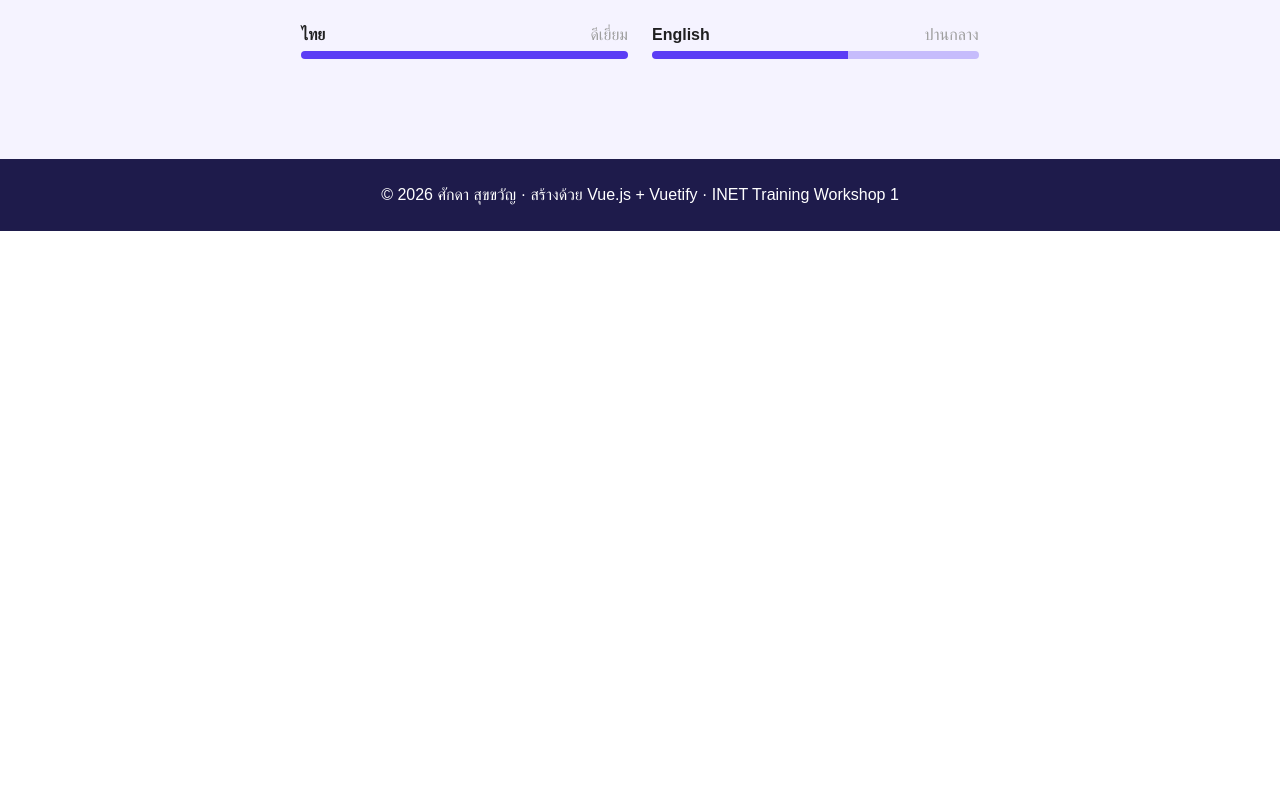
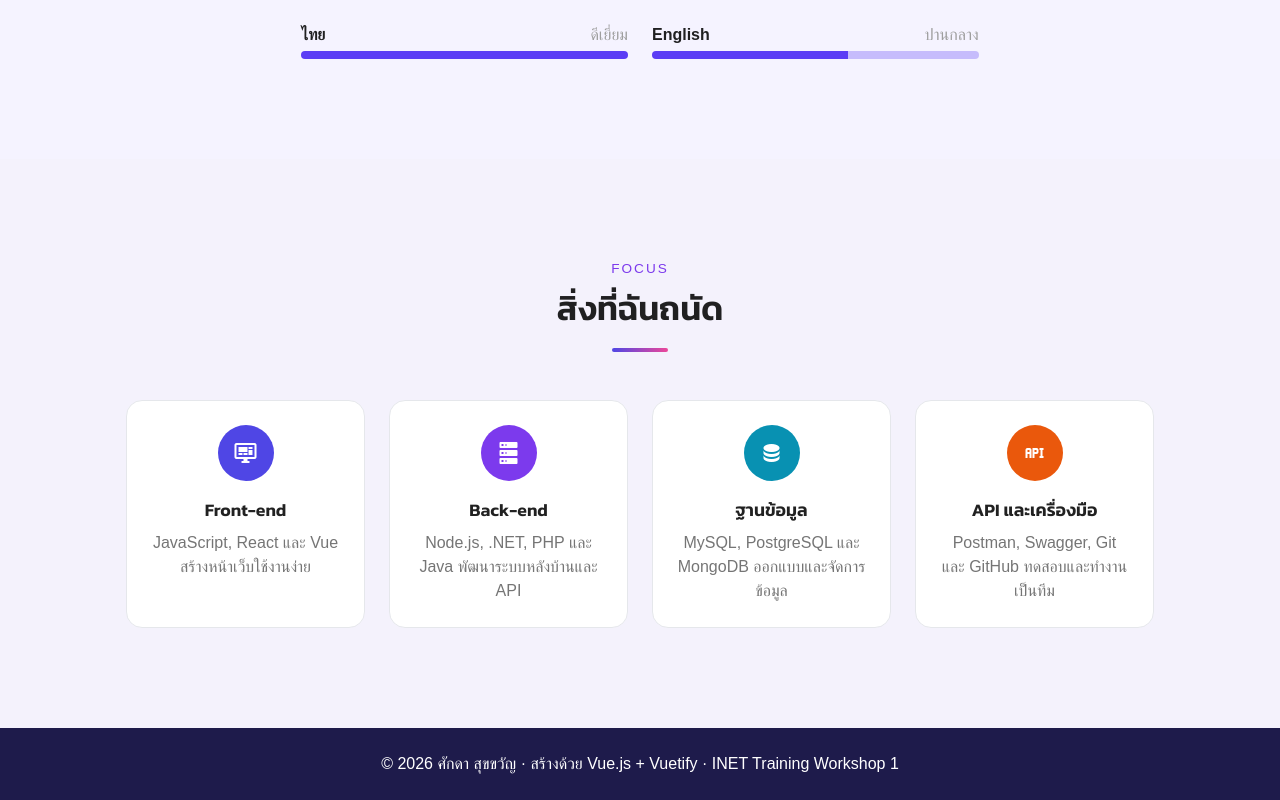
Before and after one commit to newzydev/inet-training-vuejs, a Vue app in the folder frontend/: page /workshop-1 in a window 1280 px wide. Shown: the part 3440-4240 px from the top of the page. Before the commit the page ends 3671 px from the top, so only its background shows below. Built offline with nearby package versions, Linux system fonts and the light colour scheme; no server answers; a web font is replaced by a local one.

Commit message:
feat: add focus section and remove Jira from Workshop 1

```diff
--- a/frontend/src/workshops/workshop_1_profile_card/ProfileView.vue
+++ b/frontend/src/workshops/workshop_1_profile_card/ProfileView.vue
@@ -167,6 +167,23 @@
         </v-container>
       </section>
 
+      <!-- ================= สิ่งที่ถนัด (สรุปจากทักษะด้านบน) ================= -->
+      <section id="focus" class="section">
+        <v-container>
+          <SectionTitle label="Focus" title="สิ่งที่ฉันถนัด" />
+          <v-row>
+            <v-col v-for="f in focus" :key="f.title" cols="12" sm="6" md="3">
+              <v-card class="card pa-6 text-center" outlined height="100%">
+                <v-avatar size="56" :color="f.color" class="mb-4">
+                  <v-icon color="white">{{ f.icon }}</v-icon>
+                </v-avatar>
+                <h3 class="card-title mb-2">{{ f.title }}</h3>
+                <div class="grey--text text--darken-1">{{ f.text }}</div>
+              </v-card>
+            </v-col>
+          </v-row>
+        </v-container>
+      </section>
 
     <!-- ================= Footer ================= -->
     <v-footer color="#1e1b4b" dark class="justify-center text-center py-6">
@@ -250,8 +267,15 @@ export default {
           icon: 'mdi-code-tags',
           items: ['C', 'C++', 'C#', '.NET', 'Java', 'JavaScript', 'PHP', 'Node.js', 'EJS', 'React', 'MySQL', 'PostgreSQL', 'MongoDB']
         },
-        { title: 'เครื่องมือ', icon: 'mdi-tools', items: ['Git', 'GitHub', 'VS Code', 'Postman', 'Swagger', 'Docker', 'Jira', 'Word', 'PowerPoint', 'Excel', 'Access'] },
+        { title: 'เครื่องมือ', icon: 'mdi-tools', items: ['Git', 'GitHub', 'VS Code', 'Postman', 'Swagger', 'Docker', 'Word', 'PowerPoint', 'Excel', 'Access'] },
         { title: 'ออกแบบ', icon: 'mdi-palette', items: ['Photoshop', 'Illustrator', 'Audition', 'Canva', 'CapCut', 'Figma'] }
+      ],
+      // สิ่งที่ถนัด : สรุปจากทักษะด้านบน (ไม่เพิ่มข้อมูลใหม่)
+      focus: [
+        { icon: 'mdi-monitor-dashboard', color: '#4f46e5', title: 'Front-end', text: 'JavaScript, React และ Vue สร้างหน้าเว็บใช้งานง่าย' },
+        { icon: 'mdi-server', color: '#7c3aed', title: 'Back-end', text: 'Node.js, .NET, PHP และ Java พัฒนาระบบหลังบ้านและ API' },
+        { icon: 'mdi-database', color: '#0891b2', title: 'ฐานข้อมูล', text: 'MySQL, PostgreSQL และ MongoDB ออกแบบและจัดการข้อมูล' },
+        { icon: 'mdi-api', color: '#ea580c', title: 'API และเครื่องมือ', text: 'Postman, Swagger, Git และ GitHub ทดสอบและทำงานเป็นทีม' }
       ],
       languages: [
         { name: 'ไทย', level: 'ดีเยี่ยม', percent: 100 },
```
